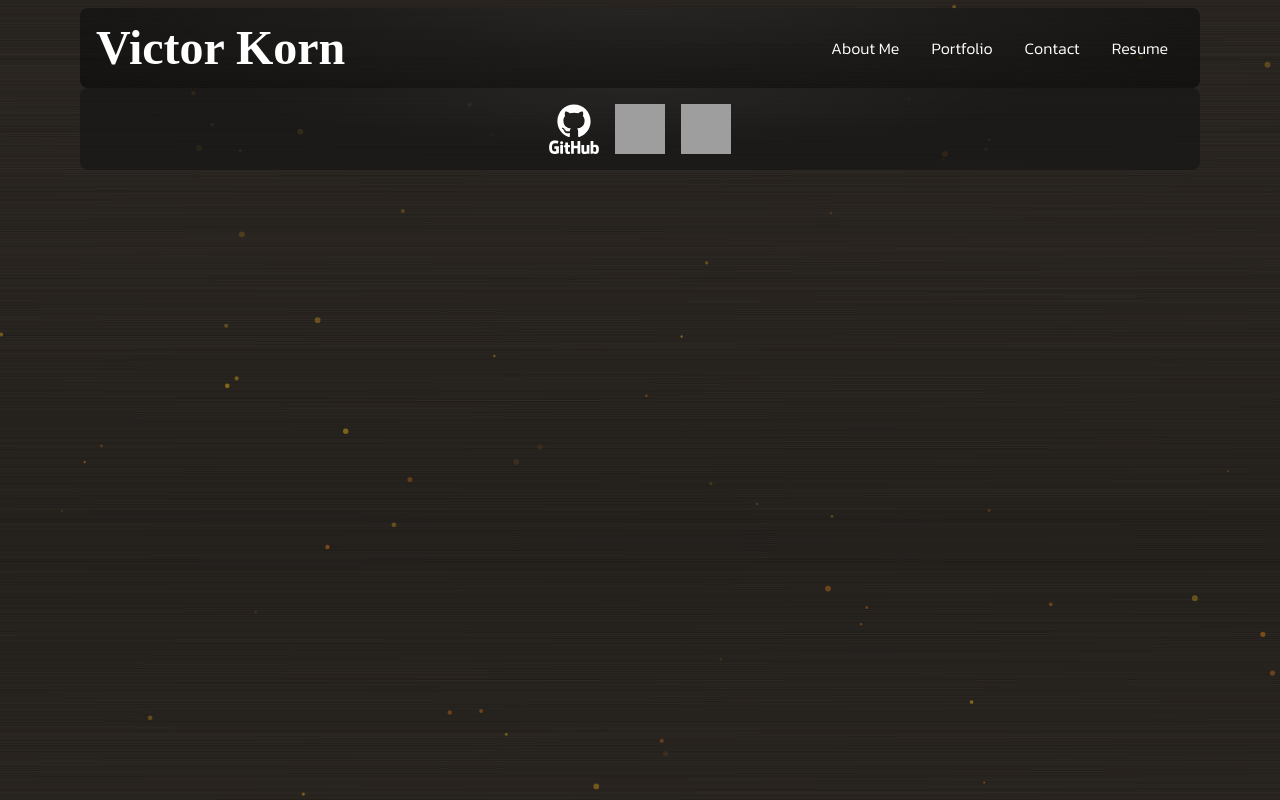
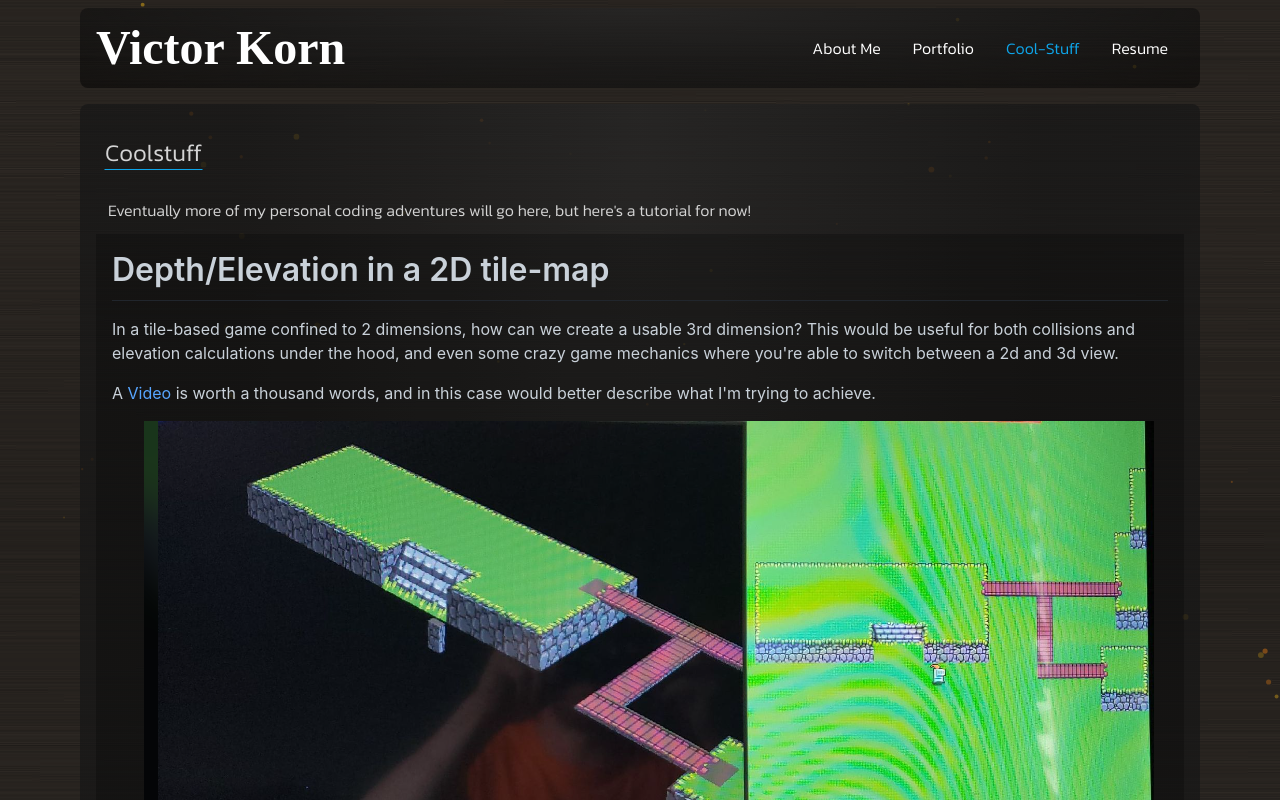
Before and after one commit to vicdotexe/react-portfolio, a React (Create React App) app: page /coolstuff in a window 1280 px wide. Shown: the top 800 px of the page. Built offline with nearby package versions, Linux system fonts and the light colour scheme; grey boxes are pictures that could not be loaded; a web font is replaced by a local one.

Commit message:
cool stuff section

```diff
--- a/src/App.js
+++ b/src/App.js
@@ -40,6 +40,7 @@ function App() {
                     <Route path="/portfolio" element={<Page current="portfolio"/>}/>
                     <Route path="/contact" element={<Page current="contact"/>}/>
                     <Route path="/resume" element={<Page current="resume"/>}/>
+                    <Route path="/coolstuff" element={<Page current="coolstuff"/>}/>
                     <Route path="/tutorials" element={<Page current="tutorials"/>}/>
                     <Route path="/tutorial" element={<Page current="tutorial"/>}/>
                 </Routes>
--- a/src/components/Nav.jsx
+++ b/src/components/Nav.jsx
@@ -26,7 +26,7 @@ export default function Nav(props) {
         })} */}
         <Link to="/" className={`${getUnique('/')}`}>About Me</Link>
         <Link to="/portfolio" className={`${getUnique('/portfolio')}`} >Portfolio</Link>
-        <Link to="/contact" className={`${getUnique('/contact')}`}>Contact</Link>
+        <Link to="/coolstuff" className={`${getUnique('/coolstuff')}`}>Cool-Stuff</Link>
         <Link to="/resume" className={`${getUnique('/resume')}`}>Resume</Link>
         {/* <Link to="/tutorials" className={`${getUnique('/tutorials')}`}>Tutorials</Link> */}
     </div>
--- /dev/null
+++ b/src/components/Pages/CoolStuff.jsx
@@ -0,0 +1,37 @@
+import React from 'react'
+import { useState } from 'react'
+import Tutorial from './Tutorial';
+
+const myTuts = new Map();
+myTuts.set('Elevation in 2D', <Tutorial/>)
+
+export default function CoolStuff() {
+    const [current,setCurrent] = useState();
+    const options = ['Elevation in 2D']
+
+    function renderOptions(){
+        return (
+            <div>
+                {options.map((x,i)=>{
+                    return (
+                        <h3 id={i} className='hover:text-sky-500' onClick={()=>{setCurrent(x)}}>{x}</h3>
+                    )
+                })}
+            </div>
+        )
+    }
+
+  return (
+    <div>
+        {/* {renderOptions()} */}
+        <div className='m-3'>
+            Eventually more of my personal coding adventures will go here, but here's a tutorial for now!
+        </div>
+        <div className='bg-black/25 p-2'>
+        {/* {current && myTuts.get(current)} */}
+        <Tutorial/>
+        </div>
+
+    </div>
+  )
+}
--- a/src/components/Pages/Page.jsx
+++ b/src/components/Pages/Page.jsx
@@ -6,6 +6,7 @@ import About from './About';
 import { capitalizeFirstLetter } from '../../utils/helpers';
 import Tutorials from './Tutorials';
 import Tutorial from './Tutorial';
+import CoolStuff from './CoolStuff';
 
 export default function Page({current, children}) {
     function renderPage(){
@@ -16,6 +17,7 @@ export default function Page({current, children}) {
             case "resume": return <Resume/>
             case "tutorials": return <Tutorials/>
             case "tutorial" : return <Tutorial/>
+            case "coolstuff" : return <CoolStuff/>
             default: return <h1>That page doesn't exist.</h1>
         }
     }
```
Also changed, not shown: 1 other file (tests, documents, lock files or other folders).
